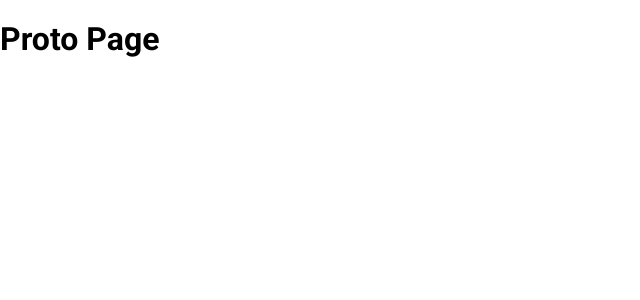
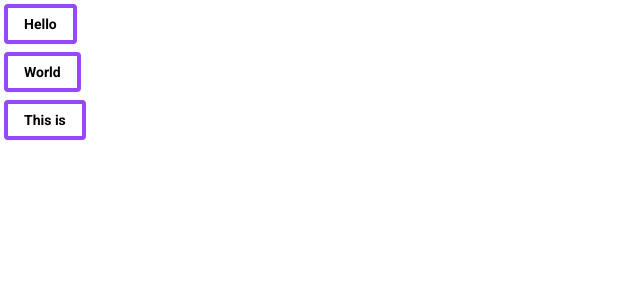
Before and after one commit to mori5321/fmind, a React (Vite) app in the folder apps/client/: page / in a window 1280 px wide. Shown: the top 300 px of the page, without its empty margins (0-640 px from the left). Built offline with nearby package versions, Linux system fonts and the light colour scheme.

Commit message:
feat: mockup protopage

```diff
--- a/apps/client/src/components/models/Bubble/index.tsx
+++ b/apps/client/src/components/models/Bubble/index.tsx
@@ -1,9 +1,12 @@
 import styles from "./styles.module.scss";
 import { compose } from "../../../styles/utils";
 
-const Bubble = () => (
+type BubbleProps = Readonly<{
+  text: string;
+}>;
+const Bubble = ({ text }: BubbleProps) => (
   <div className={compose(styles.bubble, styles.bubbleSm)}>
-    <span className={styles.bubbleText}>Bubble</span>
+    <span className={styles.bubbleText}>{text}</span>
   </div>
 );
 
--- a/apps/client/src/components/pages/ProtoPage/index.tsx
+++ b/apps/client/src/components/pages/ProtoPage/index.tsx
@@ -1,5 +1,13 @@
+import { MockMindNode, ProtoPageLayout } from "./layout";
+
 const ProtoPage = () => {
-  return <h1>Proto Page</h1>;
+  const mockMindNodes: MockMindNode[] = [
+    { text: "Hello" },
+    { text: "World" },
+    { text: "This is" },
+  ];
+
+  return <ProtoPageLayout mindNodes={mockMindNodes} />;
 };
 
 export { ProtoPage };
--- /dev/null
+++ b/apps/client/src/components/pages/ProtoPage/layout.tsx
@@ -0,0 +1,19 @@
+import { Bubble } from "../../models/Bubble";
+import styles from "./styles.module.scss";
+
+export type MockMindNode = Readonly<{
+  text: string;
+}>;
+
+type ProtoPageLayoutProps = Readonly<{
+  mindNodes: MockMindNode[];
+}>;
+export const ProtoPageLayout = ({ mindNodes }: ProtoPageLayoutProps) => (
+  <>
+    {mindNodes.map((mindNode) => (
+      <div className={styles.bubbleWrapper}>
+        <Bubble text={mindNode.text} />
+      </div>
+    ))}
+  </>
+);
--- /dev/null
+++ b/apps/client/src/components/pages/ProtoPage/styles.module.scss
@@ -0,0 +1,3 @@
+.bubbleWrapper {
+  padding: 4px;
+}
--- a/apps/client/src/main.tsx
+++ b/apps/client/src/main.tsx
@@ -1,8 +1,8 @@
 import React from "react";
 import ReactDOM from "react-dom/client";
 import { App } from "./components";
-import "styles/globals/normalize.css";
-import "styles/globals/global.css";
+import "./styles/globals/normalize.css";
+import "./styles/globals/global.css";
 
 ReactDOM.createRoot(document.getElementById("root")!).render(
   <React.StrictMode>
--- a/apps/client/vite.config.ts
+++ b/apps/client/vite.config.ts
@@ -4,6 +4,12 @@ import react from '@vitejs/plugin-react'
 // https://vitejs.dev/config/
 export default defineConfig({
   plugins: [react()],
+  server: {
+    port: 9001
+  },
+  preview: {
+    port: 9002
+  },
   css: {
     postcss: {
       plugins: [
```
Also changed, not shown: 1 other file (tests, documents, lock files or other folders).
